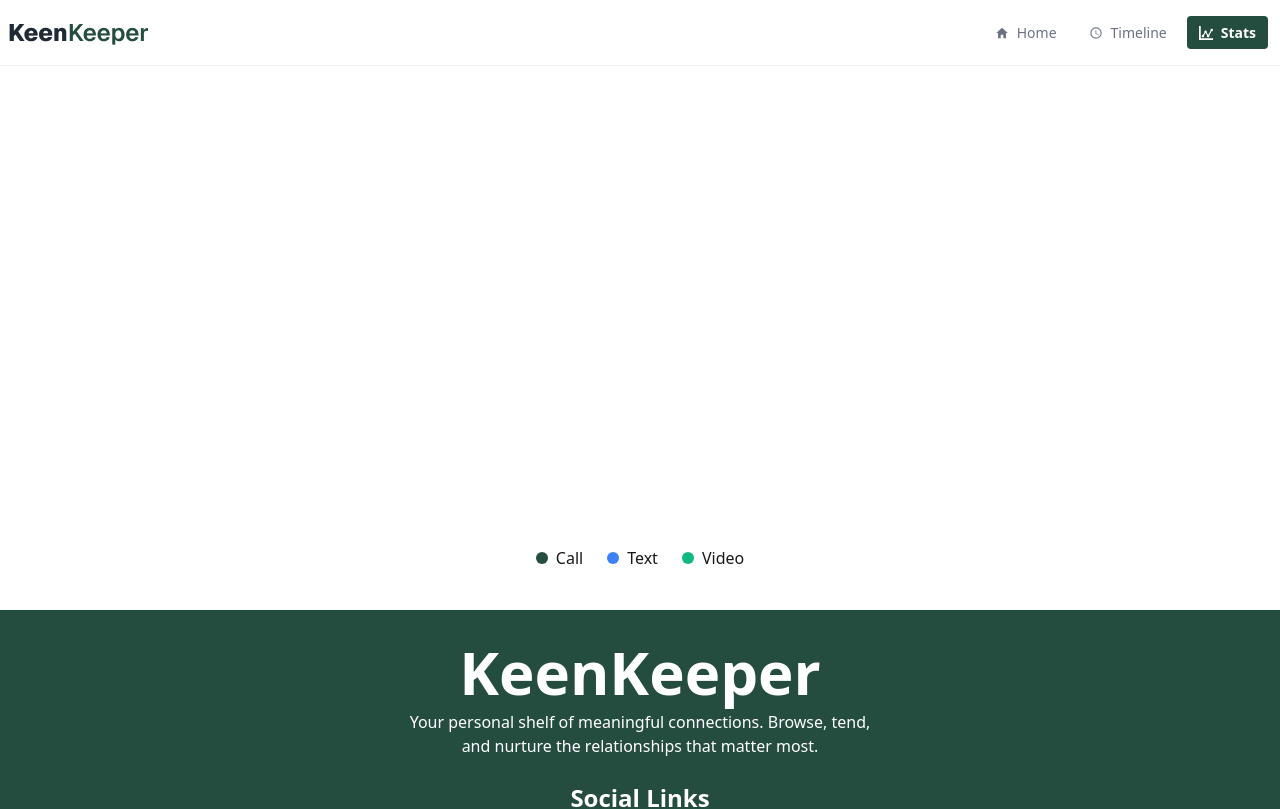
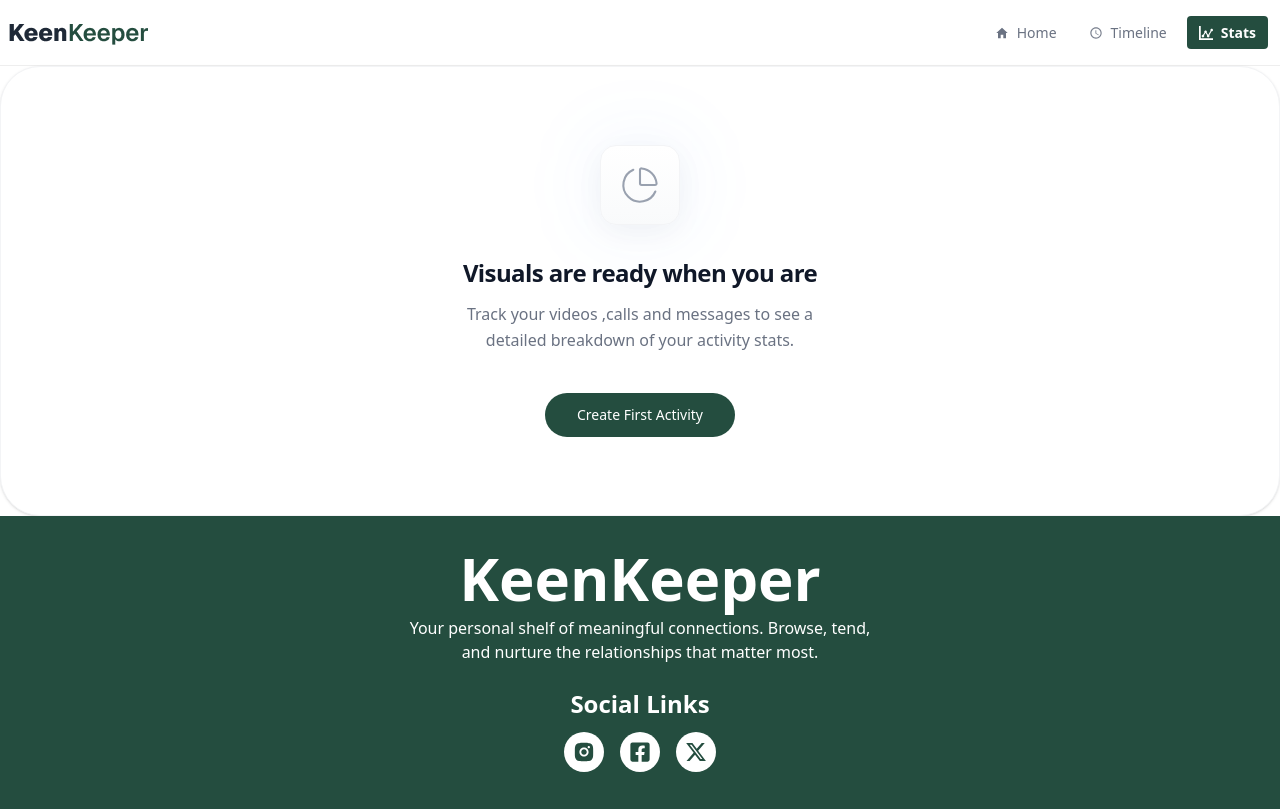
Before and after one commit to Jahidbsl/b13-a7-keen-keeper, a Next.js app: page /stats in a window 1280 px wide. Shown: the top 809 px of the page. Built offline with nearby package versions, Linux system fonts and the light colour scheme; some icons are missing.

Commit message:
update statsPage

```diff
--- a/src/app/stats/page.jsx
+++ b/src/app/stats/page.jsx
@@ -3,6 +3,8 @@
 import { Cell, Pie, PieChart, Tooltip } from "recharts";
 import { RechartsDevtools } from "@recharts/devtools";
 import { useEffect, useState } from "react";
+import Link from "next/link";
+import { ChartPie } from "lucide-react";
 
 const StatsPage = () => {
   const [activities, setActivities] = useState([]);
@@ -30,7 +32,35 @@ const StatsPage = () => {
     },
   ];
 
-  return (
+  return activities.length === 0 ? (
+    <div className="flex flex-col items-center justify-center min-h-[450px] p-10 bg-white border border-gray-100 rounded-[2.5rem] shadow-sm">
+
+      <div className="relative group mb-8">
+        <div className="absolute inset-0 bg-blue-500/10 blur-2xl rounded-full group-hover:bg-blue-500/20 transition-all duration-500"></div>
+        <div className="relative w-20 h-20 bg-gradient-to-b from-white to-gray-50 rounded-2xl shadow-[0_8px_30px_rgb(0,0,0,0.04)] flex items-center justify-center border border-gray-100">
+          <ChartPie className="w-10 h-10 text-gray-400 stroke-[1.25px]" />
+        </div>
+      </div>
+
+
+      <div className="text-center max-w-sm">
+        <h2 className="text-2xl font-semibold text-gray-900 tracking-tight">
+          Visuals are ready when you are
+        </h2>
+        <p className="mt-3 text-gray-500 text-base leading-relaxed">
+          Track your videos ,calls and messages to see a detailed breakdown of
+          your activity stats.
+        </p>
+      </div>
+
+      <Link
+        href="/"
+        className="mt-10 px-8 py-3 bg-[#244D3F] text-white text-sm font-medium rounded-full hover:bg-gray-800 hover:shadow-lg active:scale-95 transition-all duration-200"
+      >
+        Create First Activity
+      </Link>
+    </div>
+  ) : (
     <div className="p-10 flex flex-col items-center gap-10">
       <PieChart width={400} height={400}>
         {/* Outer Pie */}
```
